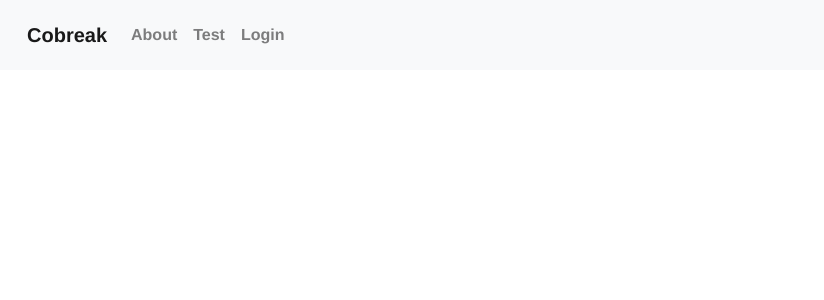
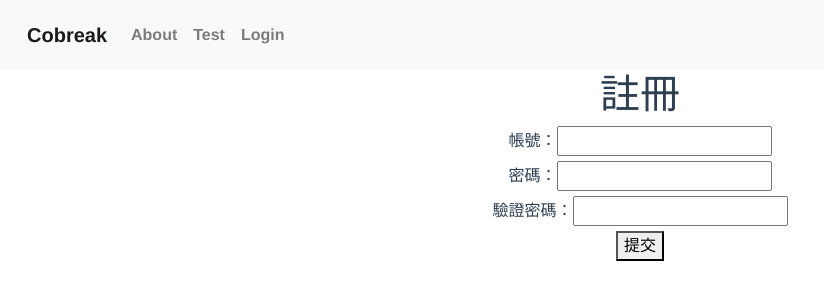
Before and after one commit to ryan2156/onlineJudge, a Vue app in the folder frontend/: page /register in a window 1280 px wide. Shown: the top 300 px of the page, without its empty margins (0-824 px from the left). Built offline with nearby package versions, Linux system fonts and the light colour scheme.

Commit message:
註冊頁面完成

```diff
--- a/frontend/src/api/login.js
+++ b/frontend/src/api/login.js
@@ -12,16 +12,16 @@ async function login(Account, password){
         password: password
     }
     const res = await axios.post(url, data)
-    if(res.data.status){
-        result.status = 0
-        result.token = res.data.token
+    if(!res.data.status){
+        console.log('a');
+        result.status = 0;
+        result.token = res.data.access_token;
         setLoginStore({
             isLogin: true,
             token: result.token,
             Account: res.data.account
         })
     }
-
     return result
 }
 
@@ -38,7 +38,7 @@ async function authToken(token){
     const res = await axios.post(url, data)
     if(!res.status){
         result.status = "jwt verify success"
-        result.token = res.data.token
+        result.token = res.data.access_token
         result.Account = res.data.account
         setLoginStore({
             isLogin: true,
@@ -52,7 +52,7 @@ async function authToken(token){
             Account: ""
         })
     }
-
+    console.log(result);
     return result
 }
 
@@ -65,7 +65,7 @@ function setLoginStore(options){
         window.localStorage.setItem("token", options.token)
     }
     if(options.Account){
-        window.localStorage.setItem("account", options.account)
+        window.localStorage.setItem("account", options.Account)
     }
 }
 
--- a/frontend/src/router/index.js
+++ b/frontend/src/router/index.js
@@ -8,9 +8,9 @@ const routes = [
     path: '/',
     name: 'home',
     component: HomeView,
-    meta: {
-      needLogin: true
-    }
+    // meta: {
+    //   needLogin: true
+    // }
   },
   {
     path: '/about',
@@ -29,6 +29,11 @@ const routes = [
     path: '/test',
     name: 'test',
     component: TestView
+  },
+  {
+    path: '/register',
+    name: 'register',
+    component: () => import('../views/RegisterView.vue')
   }
 ]
 
--- a/frontend/src/views/LoginView.vue
+++ b/frontend/src/views/LoginView.vue
@@ -16,10 +16,17 @@
         <label>密碼：</label>
         <input type="password" v-model="password">
       </div>
-        <button type="submit">提交</button>
+      <button type="submit" class="button">提交</button>
+      <router-link to="/register" class="button">註冊帳號</router-link>
     </form>
   </div>
 </template>
+
+<style scoped>
+  .button{
+    margin: 0.5rem;
+  }
+</style>
 
 <script>
   import { login } from "@/api/login"
@@ -37,9 +44,11 @@
     },
     methods: {
       async submit(){
-            let res = await login(this.account, this.password)
+          console.log("123")
+          let res = await login(this.account, this.password);
+          console.log(res);
           if(res.status==0){
-                router.push({name:"home"})
+              router.push({name:"home"});
           }
         }
     }
--- /dev/null
+++ b/frontend/src/views/RegisterView.vue
@@ -0,0 +1,69 @@
+<template>
+    <div>
+      <h1>註冊</h1>
+      <form @submit.prevent="register()">
+        <div>
+          <label>帳號：</label>
+          <input type="text" v-model="formData.account">
+        </div>
+        <div>
+          <label>密碼：</label>
+          <input type="password" v-model="formData.password">
+        </div>
+        <div>
+            <label>驗證密碼：</label>
+            <input type="password" v-model="formData.comfirmPassword">
+        </div>
+        <button type="submit">提交</button>
+      </form>
+      <p v-if="registerationError">{{ registerationError }}</p>
+      <router-link v-if="registerationSuccess" to="home">{{ registerationSuccess }}</router-link>
+    </div>
+  </template>
+
+<script>
+import axios from 'axios';
+
+export default{
+    name: "RegisterView",
+    data(){
+        return{
+            formData:{
+                account: '',
+                password: '',
+                comfirmPassword: '',
+            },
+            registerationError: null,
+            registerationSuccess: null
+        }
+
+    },
+    methods:{
+        async register(){
+            const data = {
+                account: this.formData.account,
+                password: this.formData.password,
+            }
+
+            if(data.password != this.formData.comfirmPassword){
+                this.registerationError = "密碼與驗證密碼不一樣";
+                return;
+            } else{
+                this.registerationError = null;
+            }
+
+            try{
+                const res = axios.post(data)
+                if(!(await res).status){
+                    this.registerationSuccess = '註冊成功重新回至頁面';
+                }
+            }
+            catch(error){
+                this.registerationError = "註冊時發生了未知錯誤"
+            }
+
+        }
+    }
+}
+
+</script>
```
Lines whose indentation alone changed are shown as unchanged.
